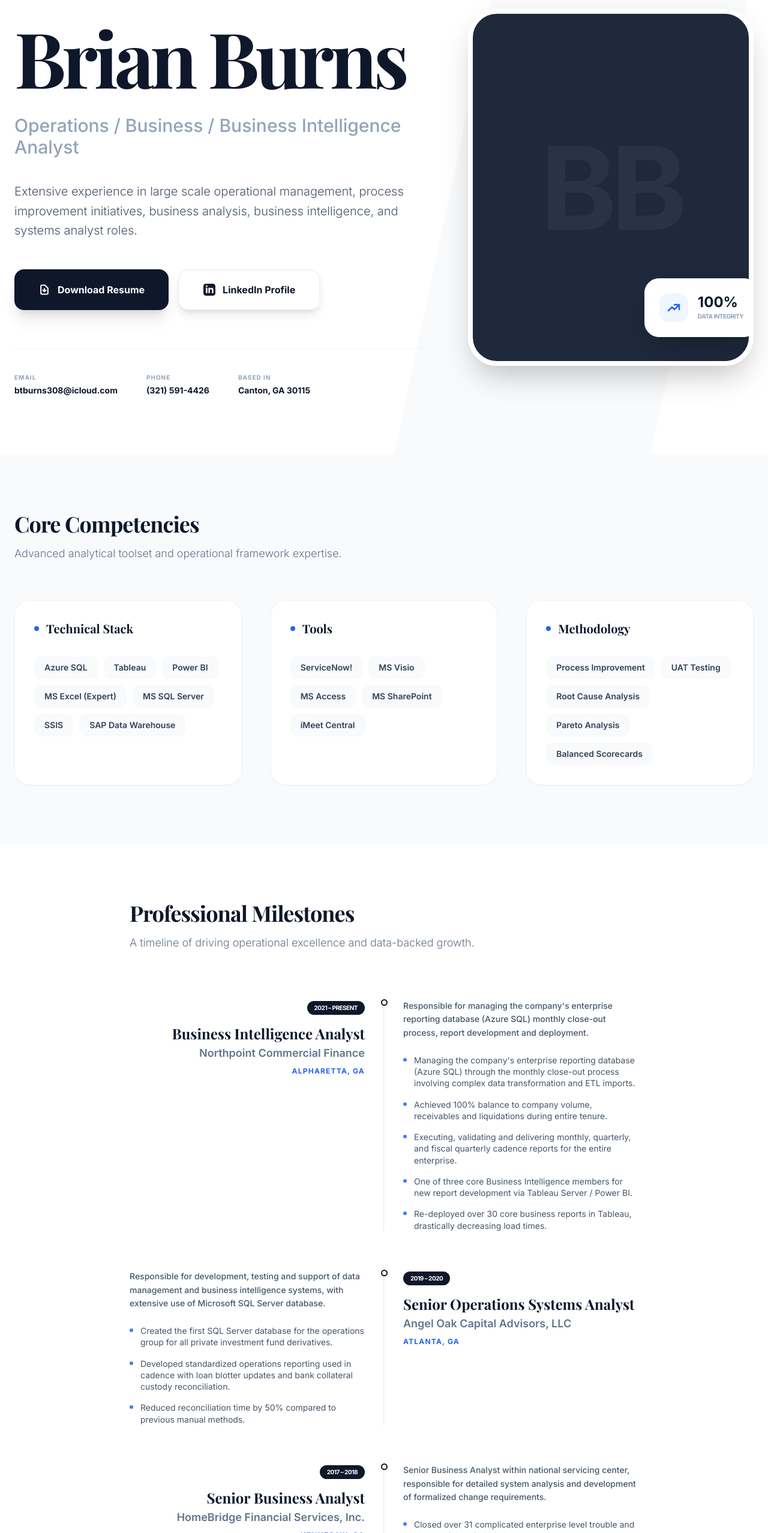
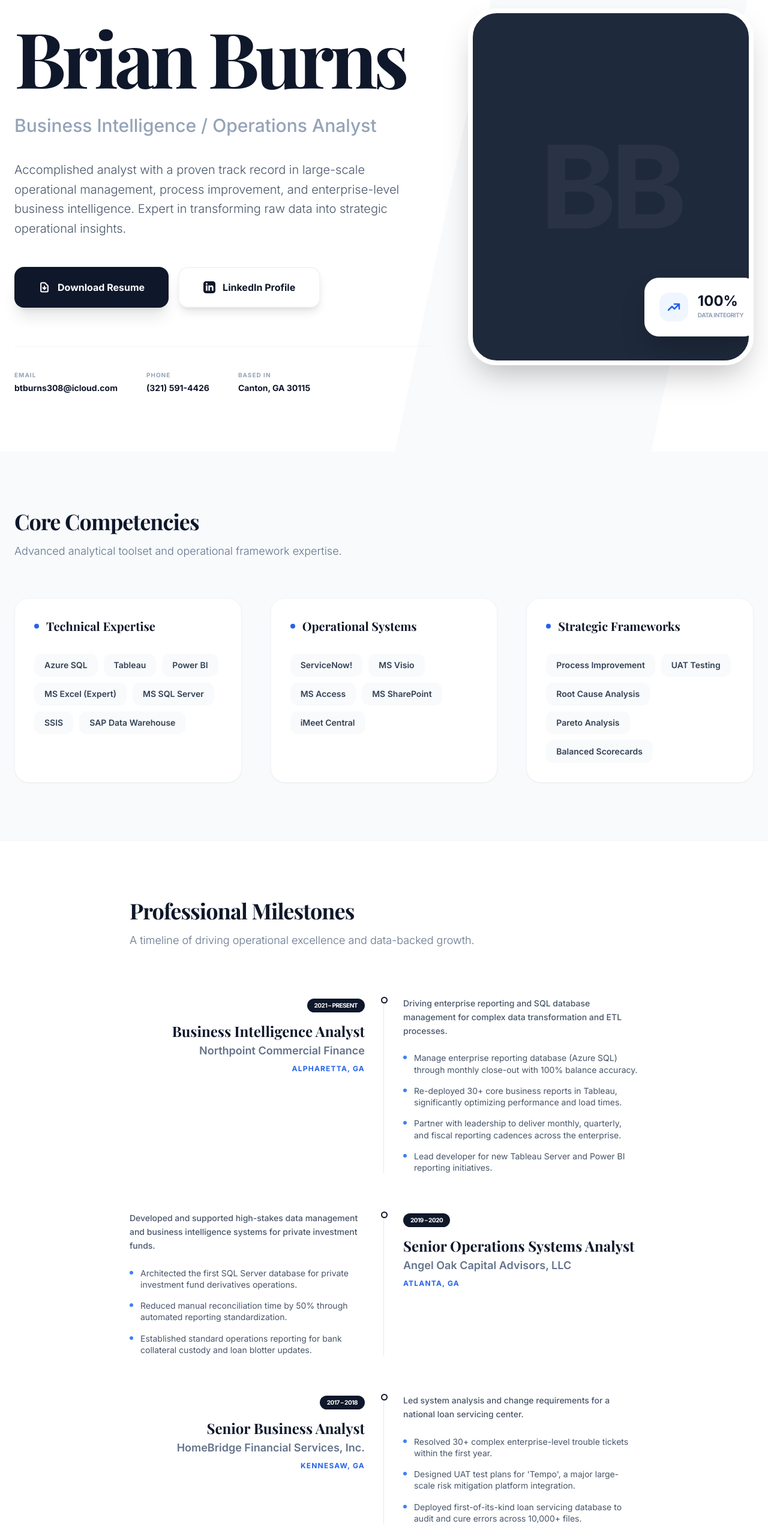
Before and after one commit to btburns308/brian-portfolio, a React (Vite) app: page / in a window 1280 px wide. Shown: the part 244-2800 px from the top of the page at 60% size. Built offline with nearby package versions, Linux system fonts and the light colour scheme; a web font is replaced by a local one.

Commit message:
Update data.ts

```diff
--- a/data.ts
+++ b/data.ts
@@ -6,10 +6,10 @@ export const CONTACT_INFO = {
   phone: "(321) 591-4426",
   email: "btburns308@icloud.com",
   linkedin: "https://www.linkedin.com/in/brian-burns-b7716a4/",
-  profileImage: "brian-burns.jpg",
-  resumeUrl: "Brian_Burns_Resume.pdf",
-  summary: "Extensive experience in large scale operational management, process improvement initiatives, business analysis, business intelligence, and systems analyst roles.",
-  headline: "Operations / Business / Business Intelligence Analyst"
+  profileImage: "/brian-burns.jpg",
+  resumeUrl: "/Brian_Burns_Resume.pdf",
+  summary: "Accomplished analyst with a proven track record in large-scale operational management, process improvement, and enterprise-level business intelligence. Expert in transforming raw data into strategic operational insights.",
+  headline: "Business Intelligence / Operations Analyst"
 };
 
 export const PROFESSIONAL_EXPERIENCE: Experience[] = [
@@ -18,13 +18,12 @@ export const PROFESSIONAL_EXPERIENCE: Experience[] = [
     location: "Alpharetta, GA",
     role: "Business Intelligence Analyst",
     period: "2021 – Present",
-    description: "Responsible for managing the company's enterprise reporting database (Azure SQL) monthly close-out process, report development and deployment.",
+    description: "Driving enterprise reporting and SQL database management for complex data transformation and ETL processes.",
     achievements: [
-      "Managing the company's enterprise reporting database (Azure SQL) through the monthly close-out process involving complex data transformation and ETL imports.",
-      "Achieved 100% balance to company volume, receivables and liquidations during entire tenure.",
-      "Executing, validating and delivering monthly, quarterly, and fiscal quarterly cadence reports for the entire enterprise.",
-      "One of three core Business Intelligence members for new report development via Tableau Server / Power BI.",
-      "Re-deployed over 30 core business reports in Tableau, drastically decreasing load times."
+      "Manage enterprise reporting database (Azure SQL) through monthly close-out with 100% balance accuracy.",
+      "Re-deployed 30+ core business reports in Tableau, significantly optimizing performance and load times.",
+      "Partner with leadership to deliver monthly, quarterly, and fiscal reporting cadences across the enterprise.",
+      "Lead developer for new Tableau Server and Power BI reporting initiatives."
     ]
   },
   {
@@ -32,11 +31,11 @@ export const PROFESSIONAL_EXPERIENCE: Experience[] = [
     location: "Atlanta, GA",
     role: "Senior Operations Systems Analyst",
     period: "2019 – 2020",
-    description: "Responsible for development, testing and support of data management and business intelligence systems, with extensive use of Microsoft SQL Server database.",
+    description: "Developed and supported high-stakes data management and business intelligence systems for private investment funds.",
     achievements: [
-      "Created the first SQL Server database for the operations group for all private investment fund derivatives.",
-      "Developed standardized operations reporting used in cadence with loan blotter updates and bank collateral custody reconciliation.",
-      "Reduced reconciliation time by 50% compared to previous manual methods."
+      "Architected the first SQL Server database for private investment fund derivatives operations.",
+      "Reduced manual reconciliation time by 50% through automated reporting standardization.",
+      "Established standard operations reporting for bank collateral custody and loan blotter updates."
     ]
   },
   {
@@ -44,26 +43,26 @@ export const PROFESSIONAL_EXPERIENCE: Experience[] = [
     location: "Kennesaw, GA",
     role: "Senior Business Analyst",
     period: "2017 – 2018",
-    description: "Senior Business Analyst within national servicing center, responsible for detailed system analysis and development of formalized change requirements.",
+    description: "Led system analysis and change requirements for a national loan servicing center.",
     achievements: [
-      "Closed over 31 complicated enterprise level trouble and change tickets in less than one year.",
-      "Created all UAT test plans for the integration of Tempo, a large-scale risk mitigation platform.",
-      "Deployed the first loan servicing database used to document and cure document errors for over 10,000 files."
+      "Resolved 30+ complex enterprise-level trouble tickets within the first year.",
+      "Designed UAT test plans for 'Tempo', a major large-scale risk mitigation platform integration.",
+      "Deployed first-of-its-kind loan servicing database to audit and cure errors across 10,000+ files."
     ]
   }
 ];
 
 export const SKILLS: SkillCategory[] = [
   {
-    category: "Technical Stack",
+    category: "Technical Expertise",
     items: ["Azure SQL", "Tableau", "Power BI", "MS Excel (Expert)", "MS SQL Server", "SSIS", "SAP Data Warehouse"]
   },
   {
-    category: "Tools",
+    category: "Operational Systems",
     items: ["ServiceNow!", "MS Visio", "MS Access", "MS SharePoint", "iMeet Central"]
   },
   {
-    category: "Methodology",
+    category: "Strategic Frameworks",
     items: ["Process Improvement", "UAT Testing", "Root Cause Analysis", "Pareto Analysis", "Balanced Scorecards"]
   }
 ];
@@ -88,17 +87,15 @@ export const CERTIFICATIONS: Certification[] = [
 
 export const REFERENCES: Reference[] = [
   {
-    name: "LinkedIn Endorsement",
-    title: "Senior Manager",
-    relation: "Direct Report",
-    quote: "Brian's ability to transform complex data into actionable insights is unparalleled. He built reporting systems from the ground up that saved our team hundreds of hours.",
-    avatar: "https://api.dicebear.com/7.x/avataaars/svg?seed=Felix"
+    name: "C-Level Executive",
+    title: "Chief Operating Officer",
+    relation: "Former Supervisor",
+    quote: "Brian is an exceptional analyst who bridges the gap between technical data and business strategy. His reporting systems transformed our decision-making process.",
   },
   {
-    name: "Former Colleague",
-    title: "Project Lead",
-    relation: "Worked together at PGi",
-    quote: "A true professional who understands both the business requirements and the technical execution. Brian is the bridge between operations and IT.",
-    avatar: "https://api.dicebear.com/7.x/avataaars/svg?seed=Aneka"
+    name: "Senior Program Manager",
+    title: "Operations Director",
+    relation: "Collaborator at HomeBridge",
+    quote: "His attention to detail and ability to solve complex system issues is unmatched. Brian doesn't just find problems; he builds the databases that fix them.",
   }
 ];
```
